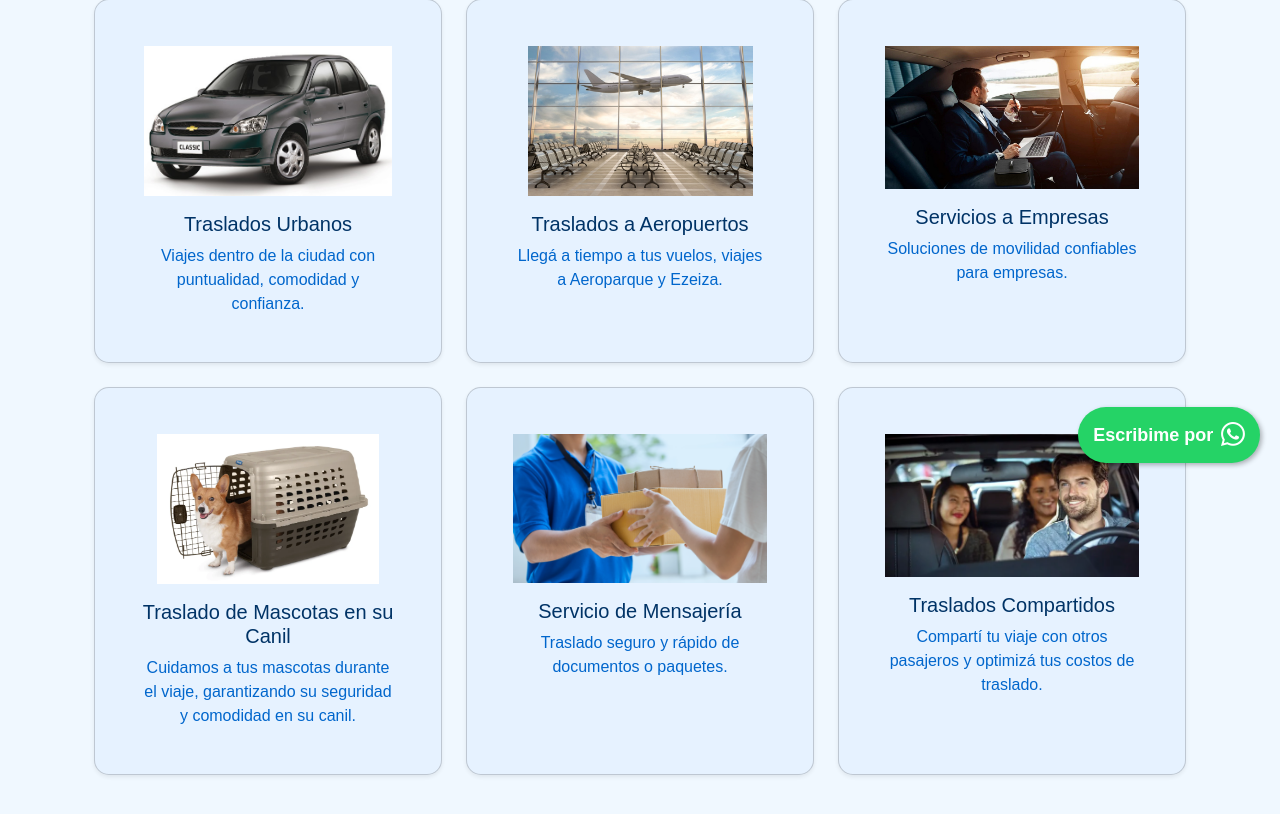
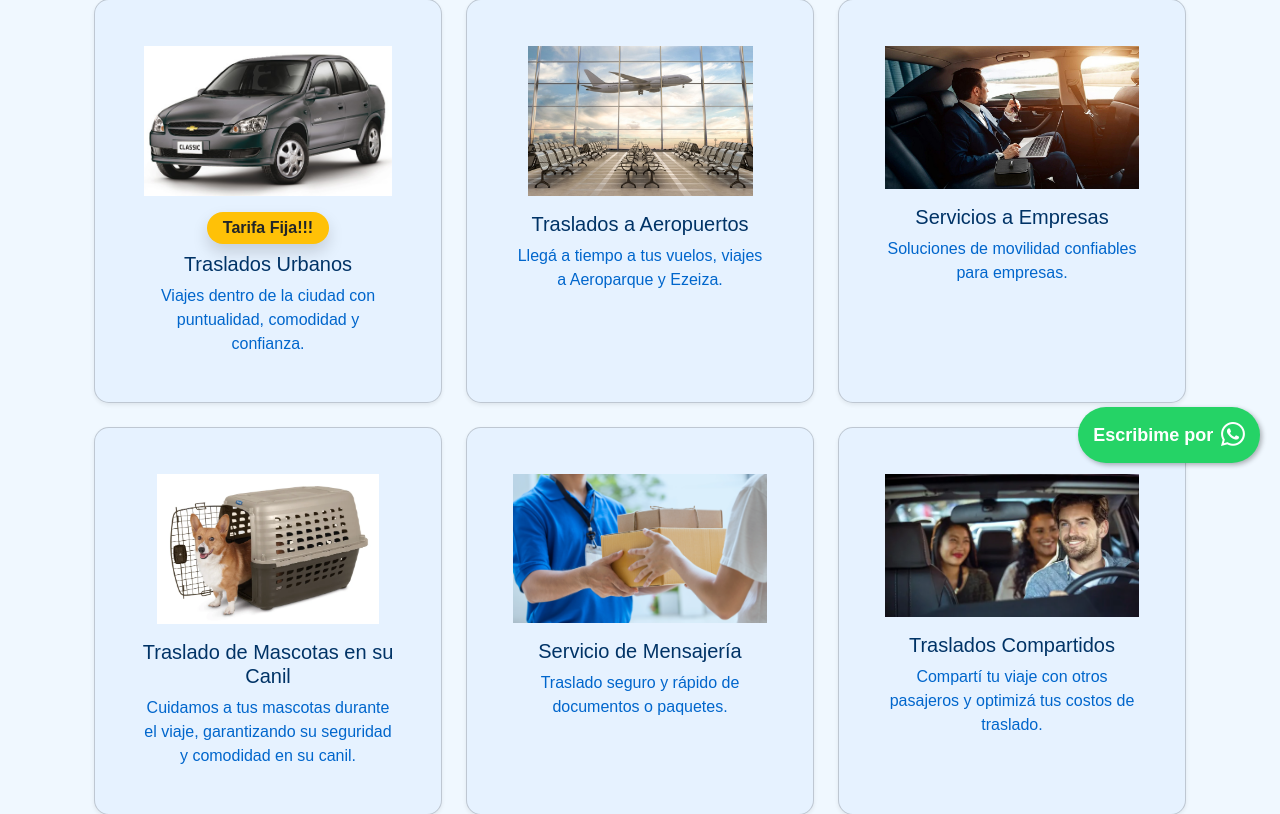
Before and after one commit to prietomarcelo40/trasladospersonalizados, a Flask app: page /servicios in a window 1280 px wide. Shown: the part 317-1131 px from the top of the page. Before the commit the page ends 1093 px from the top, so only its background shows below. Run offline with Flask 3, Linux system fonts and the light colour scheme.

Commit message:
Agrega badge 'Tarifa Fija' centrado en la card de Traslados Urbanos

```diff
--- a/templates/servicios.html
+++ b/templates/servicios.html
@@ -15,6 +15,12 @@
             <div class="card shadow-sm h-100 servicio-card text-center">
                 <div class="card-body">
                     <img src="/static/img/urbanos.jpg" alt="Traslados Urbanos" class="img-fluid mb-3" style="max-height:150px; object-fit:cover;">
+
+                    <!-- Badge centrado "Tarifa Fija" corregido -->
+                    <div class="bg-warning text-dark py-1 px-3 rounded-pill shadow mb-2 mx-auto d-inline-block">
+                        <strong>Tarifa Fija!!!</strong>
+                    </div>
+
                     <h5 class="card-title">Traslados Urbanos</h5>
                     <p class="card-text">Viajes dentro de la ciudad con puntualidad, comodidad y confianza.</p>
                 </div>
```
